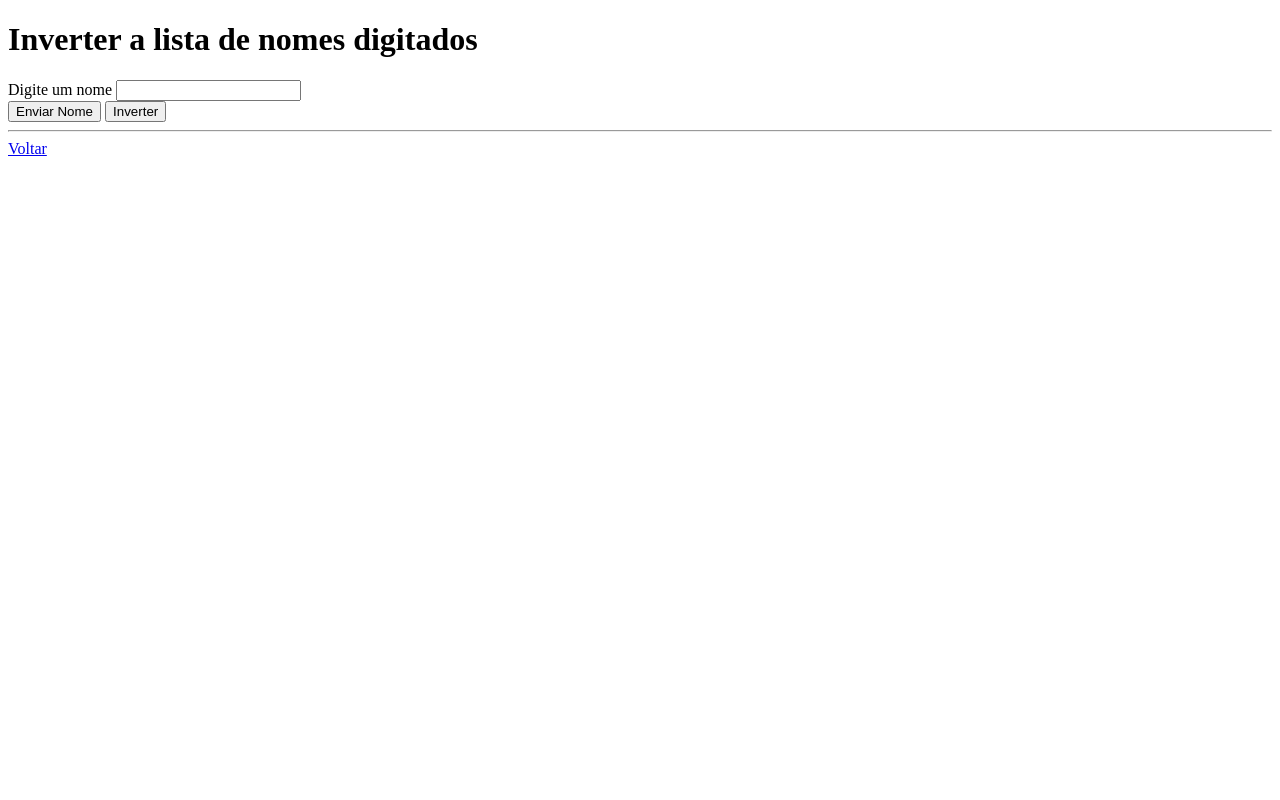
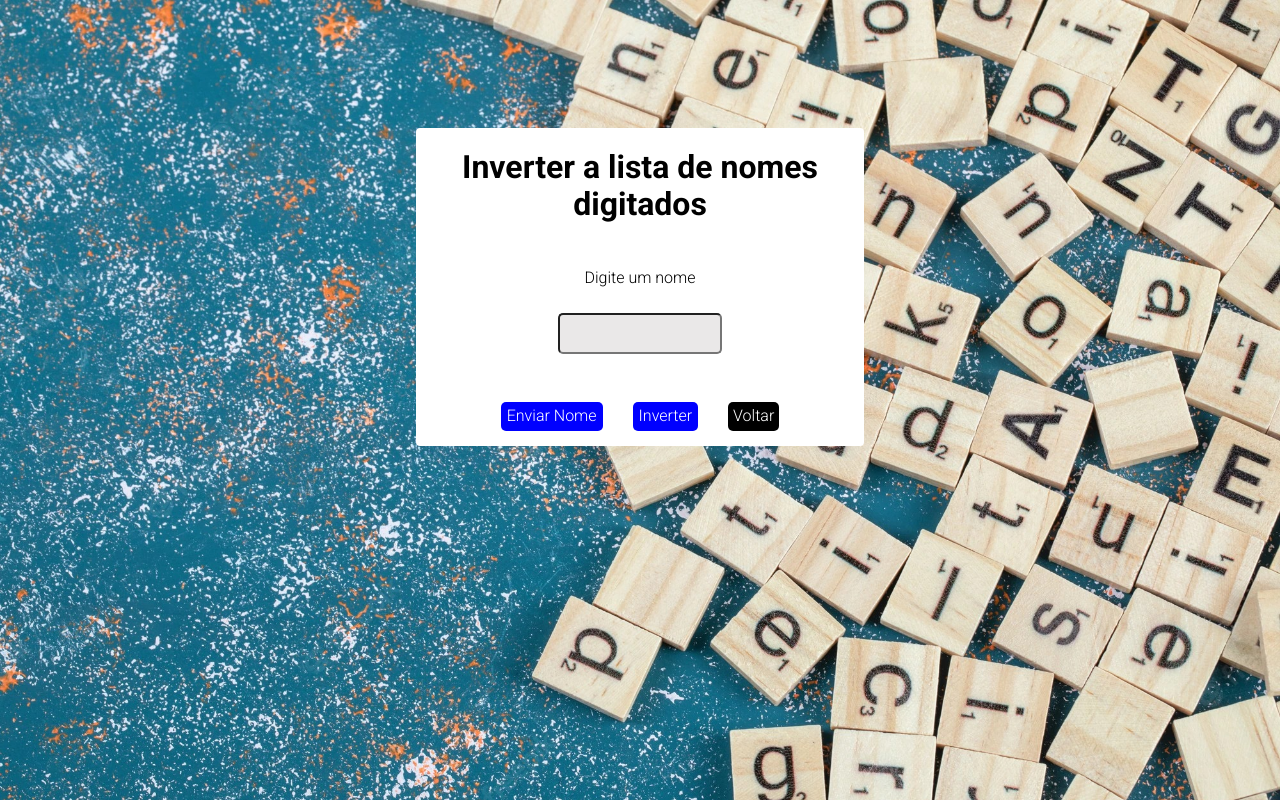
Before and after one commit to PkMs7/paginaDeExercicios, a plain HTML site: page assets/pages/invertecaoDeOrdem.html in a window 1280 px wide. Drawn offline with Linux system fonts and the light colour scheme.

Commit message:
Estilização da página IVERTER ORDEM

```diff
--- a/assets/pages/invertecaoDeOrdem.html
+++ b/assets/pages/invertecaoDeOrdem.html
@@ -5,26 +5,33 @@
     <meta charset="UTF-8">
     <meta http-equiv="X-UA-Compatible" content="IE=edge">
     <meta name="viewport" content="width=device-width, initial-scale=1.0">
-    <link rel="stylesheet" href="../styles/style.css">
+    <link rel="stylesheet" href="../styles/styleIvercaoDeOrdem.css">
     <script src="../scripts/script.js" defer></script>
     <title>Inverter Ordem</title>
 </head>
 
-<body>
-    <h1>Inverter a lista de nomes digitados</h1>
+<body class="inverter-ordem">
 
-    <label for="">Digite um nome</label>
-    <input type="text" id="valorNome"><br>
+    <div class="container-inverter-ordem">
 
-    <button onclick="inserirNomes()">Enviar Nome</button>
-    <button onclick="inverterNomes()">Inverter</button>
+       <div class="container-form-inverter-ordem">
+            <h1>Inverter a lista de nomes digitados</h1>
+            <div class="container-input-inverter-ordem">
+                <label for="">Digite um nome</label>
+                <input type="text" id="valorNome"><br>
+            </div>
 
-    <hr>
+            <div id="listaNomes"></div>
+            <div id="listaNomesInvertidos"></div>
 
-    <div id="listaNomes"></div>
-    <div id="listaNomesInvertidos"></div>
+            <div class="buttons-inverter-ordem">
+                <button onclick="inserirNomes()">Enviar Nome</button>
+                <button onclick="inverterNomes()">Inverter</button>
+                <a href="../../index.html">Voltar</a>
+            </div>
+        </div>
+    </div>
 
-    <div><a href="../../index.html">Voltar</a></div>
 </body>
 
 </html>
--- /dev/null
+++ b/assets/styles/styleIvercaoDeOrdem.css
@@ -0,0 +1,115 @@
+@import url(reset.css);
+@import url('https://fonts.googleapis.com/css2?family=Courgette&family=Major+Mono+Display&family=Roboto:ital,wght@0,100;0,300;0,700;1,900&display=swap');
+
+.inverter-ordem {
+
+    background-image: url(../img/backgrounds/backgroundInverterOrdem.jpg);
+    background-repeat: no-repeat;
+    background-size: cover;
+    font-family: 'Roboto', sans-serif;
+
+}
+
+.container-inverter-ordem {
+
+    display: flex;
+    flex-direction: column;
+    justify-content: center;
+    text-align: center;
+    margin-top: 10%;
+
+}
+
+.container-form-inverter-ordem {
+
+    margin: auto;
+    background-color: white;
+    border-radius: 4px;
+    width: 35%;
+
+}
+
+.container-input-inverter-ordem {
+
+    display: flex;
+    flex-direction: column;
+    justify-content: center;
+    align-items: center;
+
+}
+
+.container-input-inverter-ordem label {
+
+    margin: 25px;
+
+}
+
+.container-input-inverter-ordem input {
+
+    width: 35%;
+    height: 35px;
+    border-radius: 5px;
+    background-color: rgb(234, 232, 232);
+    text-align: center;
+    font-size: 25px;
+
+}
+
+.buttons-inverter-ordem {
+
+    display: flex;
+    flex-direction: row;
+    justify-content: center;
+
+}
+
+
+#listaNomes {
+
+    font-size: 35px;
+    margin: 15px;
+    color: orangered;
+
+}
+
+#listaNomesInvertidos {
+
+    font-size: 35px;
+    margin: 15px;
+    color: orangered;
+
+}
+
+.buttons-inverter-ordem a {
+
+    text-decoration: none;
+    background-color: black;
+    color: white;
+    padding: 5px;
+    margin: 15px;
+    border-radius: 5px;
+
+}
+
+.buttons-inverter-ordem a:hover {
+
+    background-color: rgba(0, 0, 0, 0.797);
+
+}
+
+.buttons-inverter-ordem button {
+
+    background-color: blue;
+    color: white;
+    margin: 15px;
+    border-radius: 5px;
+    border: none;
+
+}
+
+.buttons-inverter-ordem button:hover {
+
+    background-color: rgba(0, 0, 255, 0.852);
+    cursor: pointer;
+
+}
```
Also changed, not shown: assets/img/backgrounds/backgroundData.jpg (added), assets/img/backgrounds/backgroundInverterOrdem.jpg (added).
